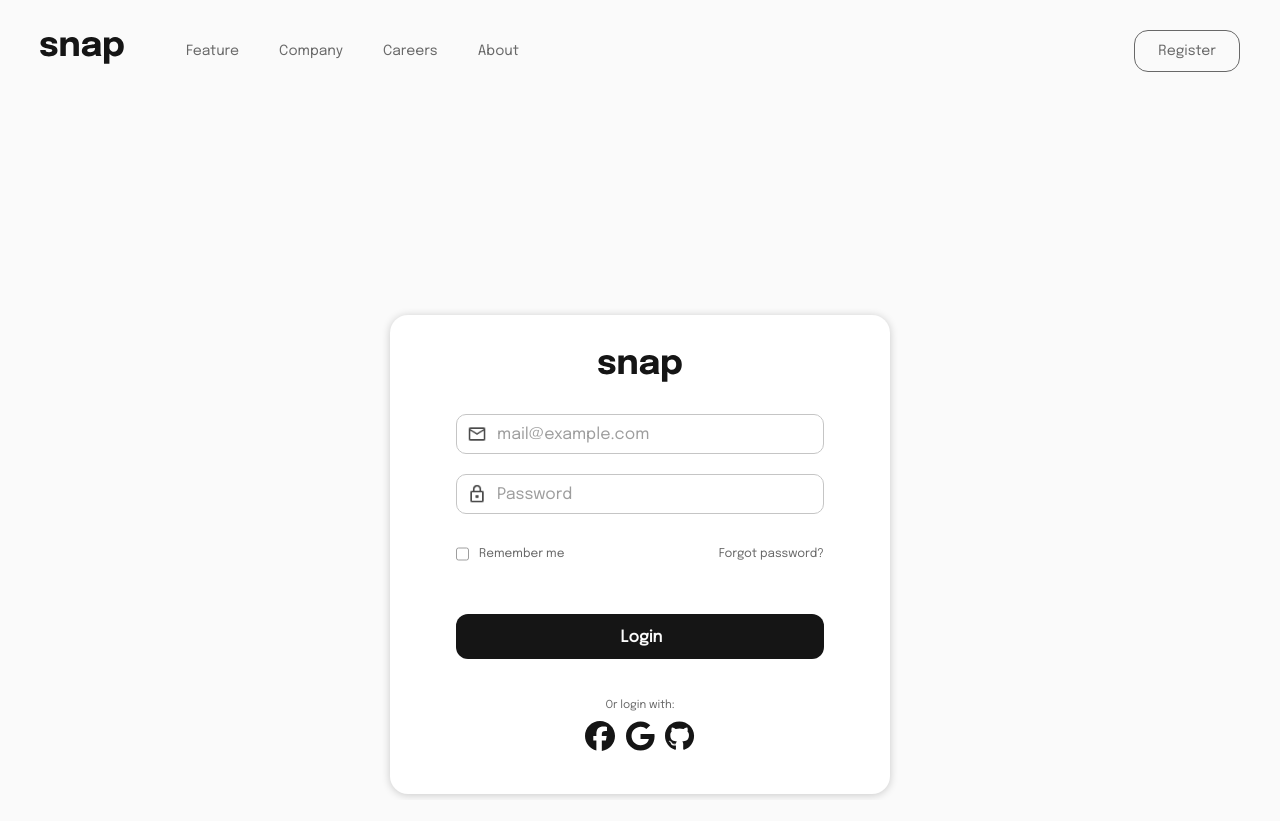
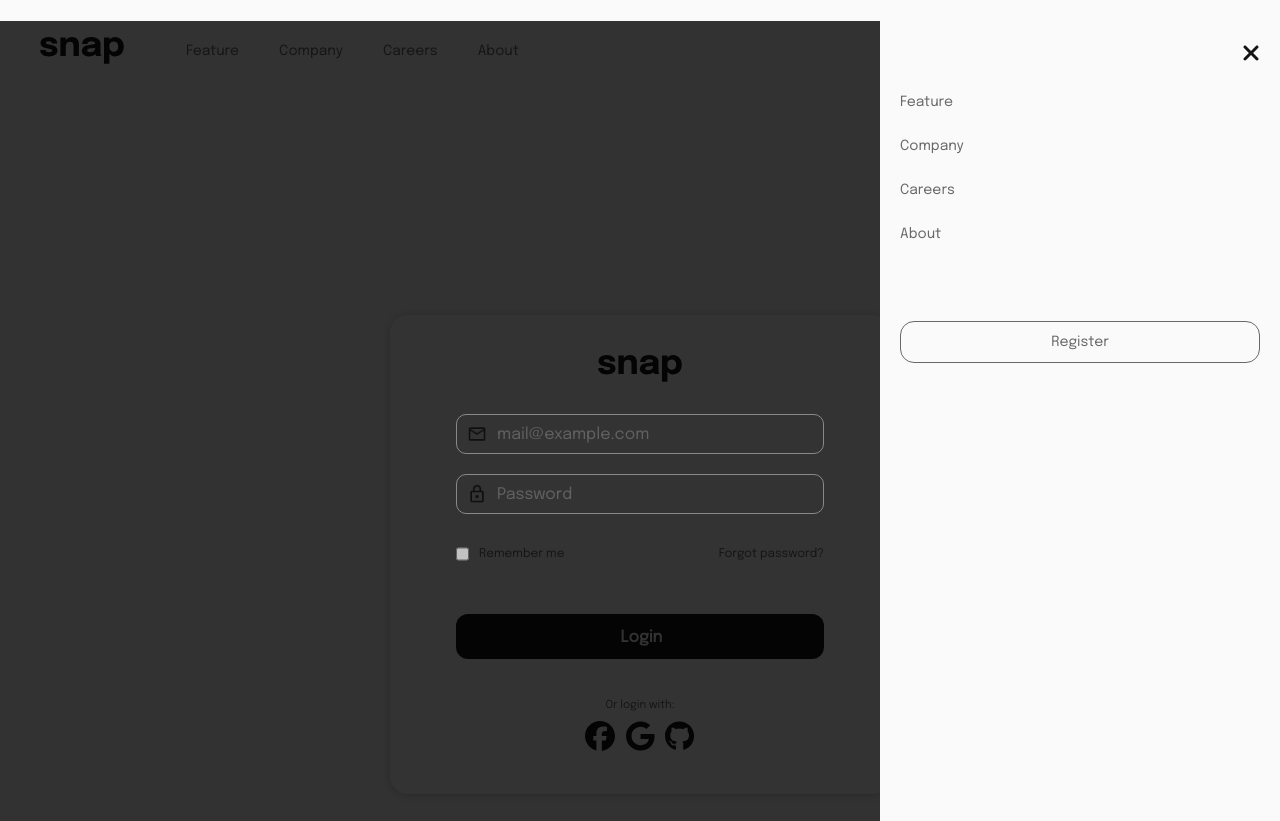
Before and after one commit to neda-pro/snap, a React (Vite) app: page /login in a window 1280 px wide. Before the commit the page ends 800 px from the top, so only its background shows below. Built offline with nearby package versions, Linux system fonts and the light colour scheme.

Commit message:
slider modal added

```diff
--- a/src/routes/root.jsx
+++ b/src/routes/root.jsx
@@ -2,7 +2,7 @@ import { Outlet, useNavigate } from "react-router-dom";
 import { useNavbarStore } from "../store/store";
 import AppLogo from "../components/AppLogo";
 import { FontAwesomeIcon } from "@fortawesome/react-fontawesome";
-import { faBars } from "@fortawesome/free-solid-svg-icons";
+import { faBars, faClose } from "@fortawesome/free-solid-svg-icons";
 
 const Root = () => {
   const { hideLoginBtn, hideRegisterBtn } = useNavbarStore();
@@ -43,6 +43,35 @@ const Root = () => {
         <AppLogo />
         <FontAwesomeIcon className="bars-icon" icon={faBars} />
       </header>
+      <div className="modal">
+        <div>
+          <FontAwesomeIcon className="menu-close" icon={faClose} />
+          <ul>
+            <li>feature</li>
+            <li>company</li>
+            <li>careers</li>
+            <li>about</li>
+          </ul>
+          <div className="mobile-menu-btn-wrapper">
+            <button
+              hidden={hideLoginBtn}
+              onClick={() => {
+                navigate("/login");
+              }}
+            >
+              login
+            </button>
+            <button
+              hidden={hideRegisterBtn}
+              onClick={() => {
+                navigate("/register");
+              }}
+            >
+              register
+            </button>
+          </div>
+        </div>
+      </div>
       <Outlet />
     </div>
   );
--- a/src/style.css
+++ b/src/style.css
@@ -89,6 +89,8 @@ ul{
     padding: 1.3rem 2.3rem;
 }
 
+
+/* mobile section */
 .mobile-header{
     display: none;
     width: 100%;
@@ -100,6 +102,70 @@ ul{
     font-size: 2.5rem;
     cursor: pointer;
     color: var(--black);
+}
+.modal{
+    position: absolute;
+    width: 100%;
+    height: 100vh;
+    background-color: rgba(0, 0, 0, .8);
+    display: flex;
+    justify-content: flex-end;
+}
+.modal ul{
+    display: flex;
+    flex-direction: column;
+    gap: 3rem;
+    color:var(--dark-grey);
+    font-size: 1.4rem;
+    font-weight: 500;
+}
+.modal li{
+    cursor: pointer;
+}
+.modal li:hover{
+    color: var(--black);
+}
+.modal div:first-child{
+    display: flex;
+    flex: .7rem;
+    max-width: 40rem;
+    background-color: var(--almost-white);
+    flex-direction: column;
+    padding: 2rem;
+    gap: 3rem;
+}
+.mobile-menu-btn-wrapper{
+    display: flex;
+    flex-direction: column;
+    gap: 1.6rem;
+    margin-top: 5rem;
+}
+.mobile-menu-btn-wrapper button{
+font-size: 1.4rem;
+font-weight: 500;
+color: var(--dark-grey);
+background-color: transparent;
+cursor: pointer;
+}
+.mobile-menu-btn-wrapper button:first-child{
+    border: none;
+}
+.mobile-menu-btn-wrapper button:last-child{
+    border: 1.5px solid var(--dark-grey);
+    border-radius: 1.4rem;
+    padding: 1.3rem 4.3rem;
+}
+.mobile-menu-btn-wrapper button:first-child:hover{
+    color: var(--black);
+}
+.mobile-menu-btn-wrapper button:last-child:hover{
+    color: var(--black);
+    border-color:var(--black);
+}
+.menu-close{
+font-size: 2.4rem;
+color: var(--black);
+align-self: flex-end;
 }
 
 /* here */
@@ -368,6 +434,9 @@ ul{
     body{
         padding: 0;
     }
+    .container{
+        position: relative;
+    }
     .header{
         display: none
     }
```
